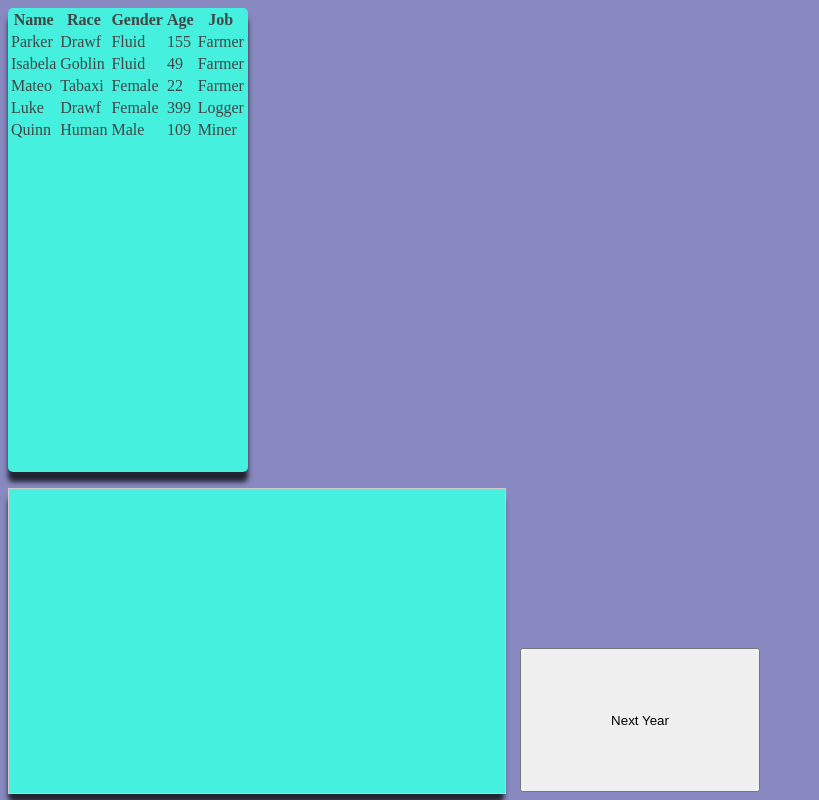
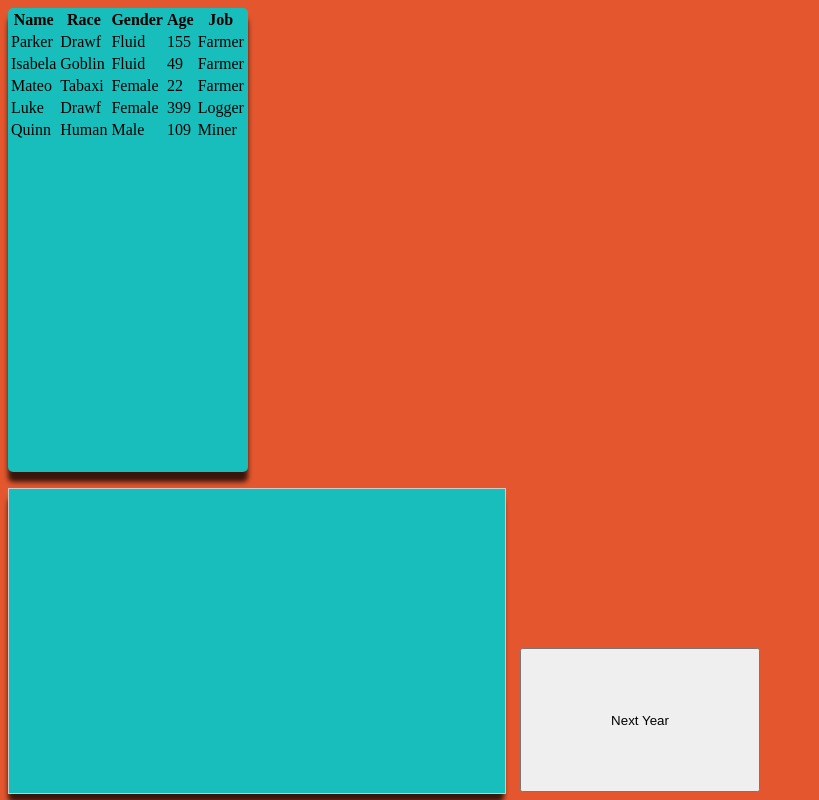
Before and after one commit to DiddySmooth/Sim, an Angular app in the folder Simm/: page / in a window 1280 px wide. Shown: the whole page, without its empty margins (0-819 px from the left). Built offline with nearby package versions, Linux system fonts and the light colour scheme.

Commit message:
scrollbar

```diff
--- a/Simm/src/styles.sass
+++ b/Simm/src/styles.sass
@@ -3,11 +3,22 @@
     box-shadow: 0px 10px 5px 0px rgba(0,0,0,0.75)
     height: 100%
     width: 100%
-    background-color:  var(--secondary-color)
+    background-color: var(--secondary-color)
     border-radius: 5px
 
 html
     background-color: var(--primary-color)
     color: var(--font-primary-color)
 
+    html::-webkit-scrollbar-thumb
+        border-radius: 10px
+        -webkit-box-shadow: inset 0 0 6px rgba(0,0,0,.3)
+        background-color: #D62929
+::-webkit-scrollbar
+    width: 10px/* Remove scrollbar space */
+
+::-webkit-scrollbar-thumb
+    background: var(--primary-color)
+    border-radius: 5px
+
 @import 'variables'
--- a/Simm/src/variables.sass
+++ b/Simm/src/variables.sass
@@ -1,6 +1,6 @@
 :root
-  --primary-color: #8789C0
-  --secondary-color: #45F0DF
+  --primary-color: #E4572E
+  --secondary-color: #17BEBB
   --font-family: Arial, sans-serif
-  --font-primary-color: #444545
+  --font-primary-color: black
   /* Add more variables as needed */
```
